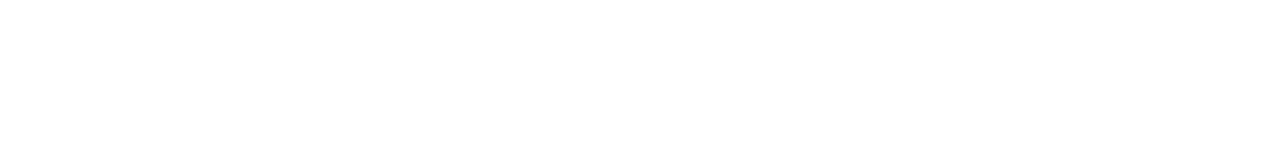
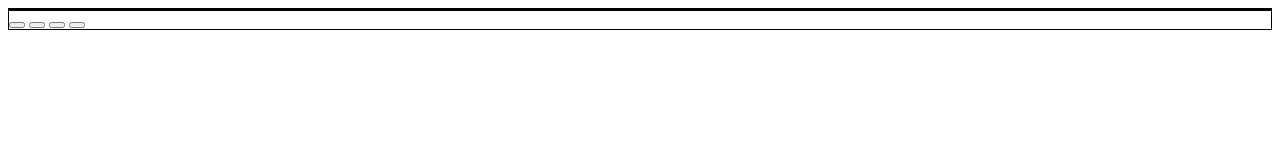
Before and after one commit to thenhao/project-week-1, a plain HTML site: page index.html in a window 1280 px wide. Drawn offline with Linux system fonts and the light colour scheme.

Commit message:
created the four buttons without sizing

```diff
--- a/index.html
+++ b/index.html
@@ -10,6 +10,12 @@
 </head>
 
 <body>
-
+    <div class="timepanel"></div>
+    <div class="buttonpanel">
+        <button id="setTime"></button>
+        <button id="startTime"></button>
+        <button id="stopTime"></button>
+        <button id="resetTime"></button>
+    </div>
 </body>
 </html>
--- a/styles.css
+++ b/styles.css
@@ -1,3 +1,11 @@
 /* body{
     background-color: red;
 } */
+
+.timepanel{
+    border: 1px solid black;
+}
+
+.buttonpanel{
+    border: 1px solid black;
+}
```
